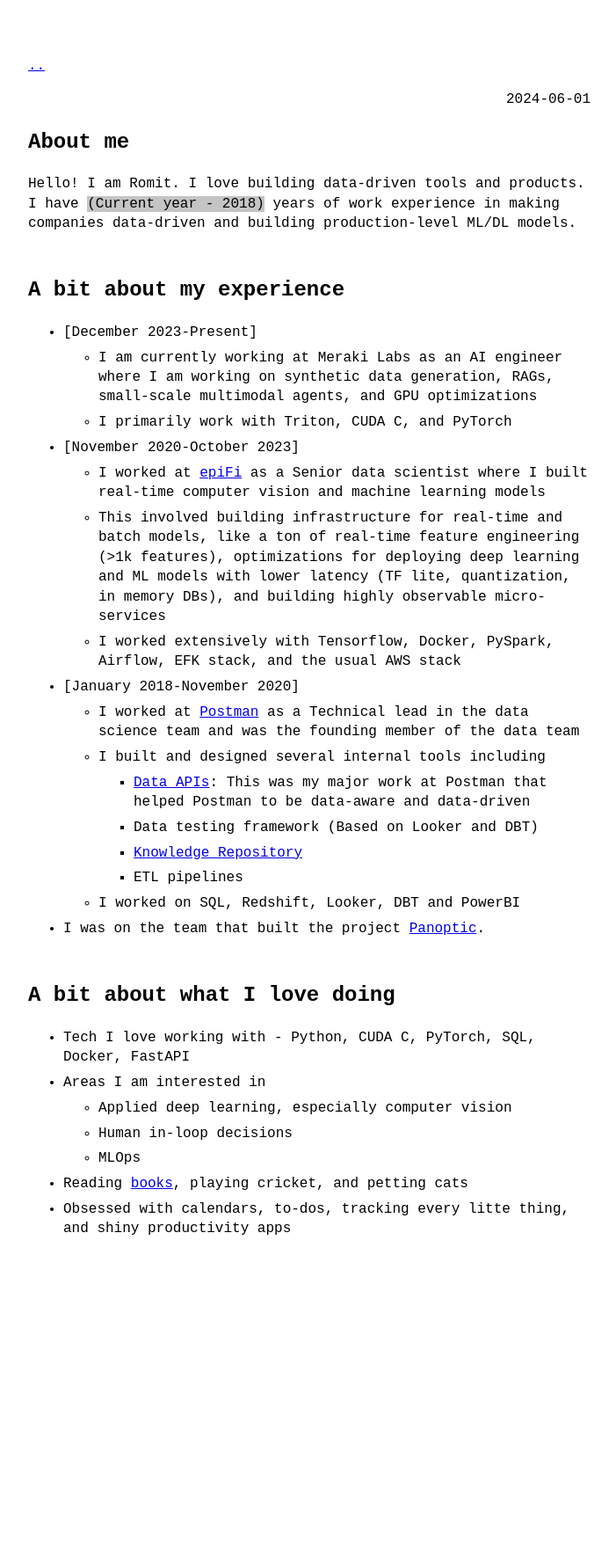
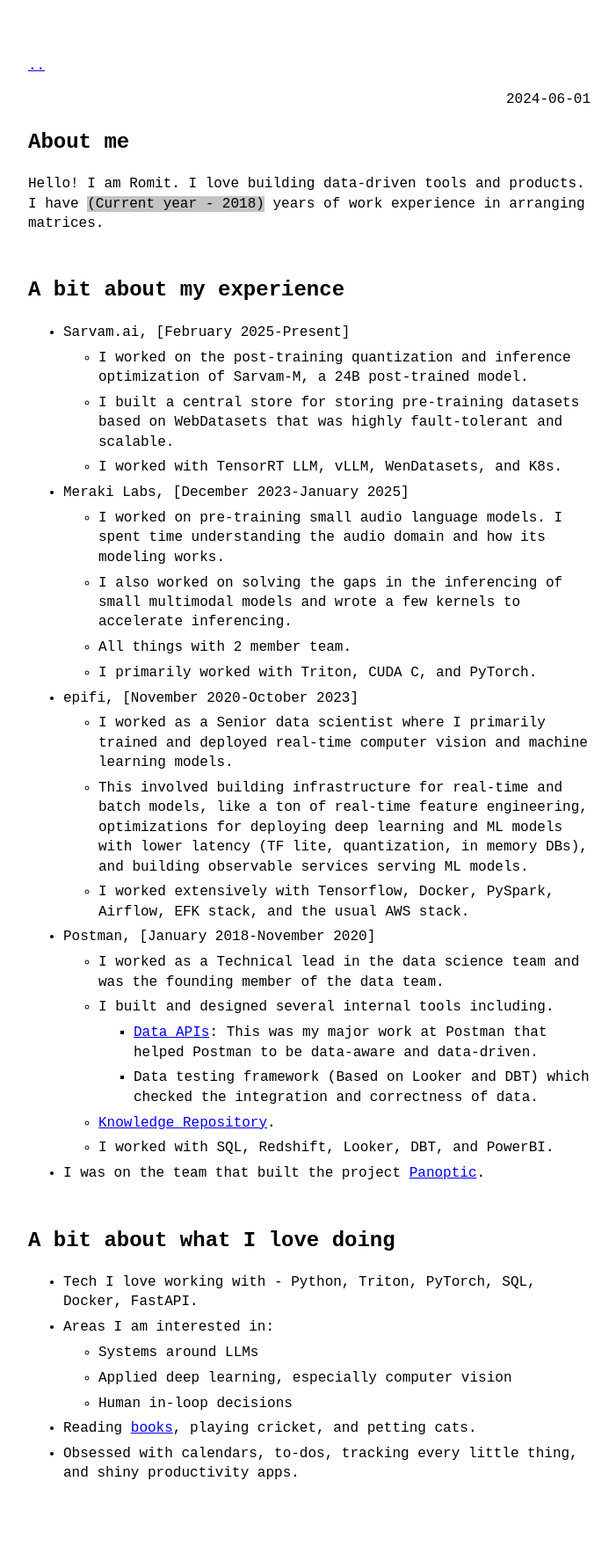
Before and after one commit to romitjain/romitjain.github.io, a Jekyll site: the page built from about.md, in a window 1280 px wide. Shown: the whole page at 88% size, without its empty margins (288-989 px from the left). Built offline with Jekyll 4.4.1, drawn with Linux system fonts in a browser that asks for light colours; before the commit the page ends 1489 px from its top, so only the background shows below that.

Commit message:
New posts, new menu, and goat counter

```diff
--- a/about.md
+++ b/about.md
@@ -5,36 +5,42 @@
 permalink: /about
 ---
 
-Hello! I am Romit. I love building data-driven tools and products. I have `(Current year - 2018)` years of work experience in making companies data-driven and building production-level ML/DL models.
+Hello! I am Romit. I love building data-driven tools and products. I have `(Current year - 2018)` years of work experience in arranging matrices.
 
 ## A bit about my experience
 
-- [December 2023-Present]
-  - I am currently working at Meraki Labs as an AI engineer where I am working on synthetic data generation, RAGs, small-scale multimodal agents, and GPU optimizations
-  - I primarily work with Triton, CUDA C, and PyTorch
+- Sarvam.ai, [February 2025-Present]
+    - I worked on the post-training quantization and inference optimization of Sarvam-M, a 24B post-trained model.
+    - I built a central store for storing pre-training datasets based on WebDatasets that was highly fault-tolerant and scalable.
+    - I worked with TensorRT LLM, vLLM, WenDatasets, and K8s.
 
-- [November 2020-October 2023]
-  - I worked at [epiFi](https://www.fi.money) as a Senior data scientist where I built real-time computer vision and machine learning models
-  - This involved building infrastructure for real-time and batch models, like a ton of real-time feature engineering (>1k features), optimizations for deploying deep learning and ML models with lower latency (TF lite, quantization, in memory DBs), and building highly observable micro-services
-  - I worked extensively with Tensorflow, Docker, PySpark, Airflow, EFK stack, and the usual AWS stack
+- Meraki Labs, [December 2023-January 2025]
+    - I worked on pre-training small audio language models. I spent time understanding the audio domain and how its modeling works.
+    - I also worked on solving the gaps in the inferencing of small multimodal models and wrote a few kernels to accelerate inferencing.
+    - All things with 2 member team.
+    - I primarily worked with Triton, CUDA C, and PyTorch.
 
-- [January 2018-November 2020]
-  - I worked at [Postman](https://www.postman.com) as a Technical lead in the data science team and was the founding member of the data team
-  - I built and designed several internal tools including
-    - [Data APIs](https://medium.com/better-practices/api-driven-analytics-d980b28cb15e): This was my major work at Postman that helped Postman to be data-aware and data-driven
-    - Data testing framework (Based on Looker and DBT)
-    - [Knowledge Repository](https://blog.postman.com/how-postman-built-a-knowledge-repository/)
-    - ETL pipelines
-  - I worked on SQL, Redshift, Looker, DBT and PowerBI
+- epifi, [November 2020-October 2023]
+    - I worked as a Senior data scientist where I primarily trained and deployed real-time computer vision and machine learning models.
+    - This involved building infrastructure for real-time and batch models, like a ton of real-time feature engineering, optimizations for deploying deep learning and ML models with lower latency (TF lite, quantization, in memory DBs), and building observable services serving ML models.
+    - I worked extensively with Tensorflow, Docker, PySpark, Airflow, EFK stack, and the usual AWS stack.
+
+- Postman, [January 2018-November 2020]
+    - I worked as a Technical lead in the data science team and was the founding member of the data team.
+    - I built and designed several internal tools including.
+        - [Data APIs](https://medium.com/better-practices/api-driven-analytics-d980b28cb15e): This was my major work at Postman that helped Postman to be data-aware and data-driven.
+        - Data testing framework (Based on Looker and DBT) which checked the integration and correctness of data.
+    - [Knowledge Repository](https://blog.postman.com/how-postman-built-a-knowledge-repository/).
+    - I worked with SQL, Redshift, Looker, DBT, and PowerBI.
 
 - I was on the team that built the project [Panoptic](https://panoptic.in).
 
 ## A bit about what I love doing
 
-- Tech I love working with - Python, CUDA C, PyTorch, SQL, Docker, FastAPI
-- Areas I am interested in
-  - Applied deep learning, especially computer vision
-  - Human in-loop decisions
-  - MLOps
-- Reading [books](https://www.goodreads.com/user/show/100308617-romit), playing cricket, and petting cats
-- Obsessed with calendars, to-dos, tracking every litte thing, and shiny productivity apps
+- Tech I love working with - Python, Triton, PyTorch, SQL, Docker, FastAPI.
+- Areas I am interested in:
+    - Systems around LLMs
+    - Applied deep learning, especially computer vision
+    - Human in-loop decisions
+- Reading [books](https://www.goodreads.com/user/show/100308617-romit), playing cricket, and petting cats.
+- Obsessed with calendars, to-dos, tracking every little thing, and shiny productivity apps.
```
Also changed, not shown: _comming_soon/2025-03-23-On-finding-jobs.md (added, +6 -0 lines), _data/menu.yml (+11 -4 lines), _includes/goat_counter.html (+1 -6 lines), _posts/2022-01-07-Motivation.md (+3 -5 lines), _posts/2024-11-30-Attention-sinks.md (+0 -2 lines), _posts/2025-03-22-In-general-on-life.md (added, +29 -0 lines), _posts/2025-04-26-On-no-zero-days.md (added, +29 -0 lines), _posts/2025-05-08-On-news.md (added, +16 -0 lines).
